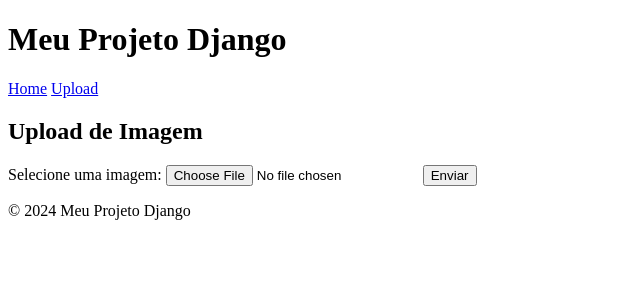
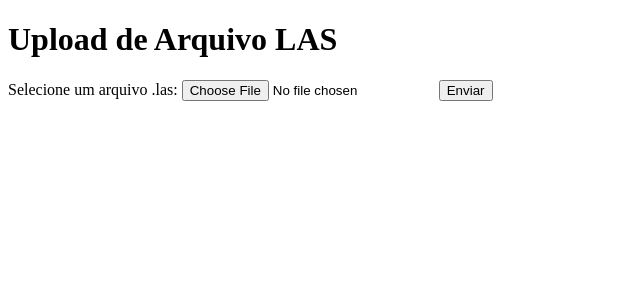
Before and after one commit to AnthonyVinicius/CIMAS-TPF-Cloud-Points, a Django app: page /upload/ in a window 1280 px wide. Shown: the top 300 px of the page, without its empty margins (0-640 px from the left). Run offline with Django 5.2, Linux system fonts and the light colour scheme.

Commit message:
Adicionado suporte à visualização e correções no upload de nuvem de pontos

```diff
--- a/app/templates/base.html
+++ b/app/templates/base.html
@@ -1,5 +1,5 @@
 <!DOCTYPE html>
-<html lang="pt-BR">
+<html lang="pt-br">
 <head>
     <meta charset="UTF-8">
     <meta name="viewport" content="width=device-width, initial-scale=1.0">
@@ -10,14 +10,13 @@
         <h1>Meu Projeto Django</h1>
         <nav>
             <a href="/">Home</a>
-            <a href="/upload/">Upload</a>
+            <a href="/upload/">Upload de Arquivo</a>
         </nav>
     </header>
-    <main>
-        {% block content %}{% endblock %}
-    </main>
-    <footer>
-        <p>&copy; 2024 Meu Projeto Django</p>
-    </footer>
+
+    <div>
+        {% block content %}
+        {% endblock %}
+    </div>
 </body>
 </html>
--- /dev/null
+++ b/tasks/forms.py
@@ -0,0 +1,4 @@
+from django import forms
+
+class UploadForm(forms.Form):
+    arquivo = forms.FileField(label='Selecione um arquivo .las', required=True)
--- a/tasks/templates/upload_image.html
+++ b/tasks/templates/upload_image.html
@@ -1,58 +1,25 @@
-{% extends "base.html" %}
-
-{% block title %}Upload de Imagem{% endblock %}
-
-{% block content %}
-<h2>Upload de Imagem</h2>
-<form id="uploadForm" method="POST" enctype="multipart/form-data">
-    {% csrf_token %}
-    <label for="image">Selecione uma imagem:</label>
-    <input type="file" name="image" id="image" required>
-    <button type="submit">Enviar</button>
-</form>
-
-<div id="previewContainer" style="display:none; margin-top:20px;">
-    <h3>Imagem Carregada:</h3>
-    <img id="imagePreview" src="#" alt="Pré-visualização" style="max-width:100%; height:auto;">
-</div>
-
-<script>
-    const uploadForm = document.getElementById('uploadForm');
-    const imageInput = document.getElementById('image');
-    const previewContainer = document.getElementById('previewContainer');
-    const imagePreview = document.getElementById('imagePreview');
-
-    // Quando o formulário for enviado
-    uploadForm.addEventListener('submit', async function(e) {
-        e.preventDefault(); // Evita o envio tradicional do formulário
-
-        const formData = new FormData(uploadForm);
-
-        // Envia o arquivo via fetch
-        const response = await fetch("{% url 'upload_view' %}", {
-            method: 'POST',
-            headers: {
-                'X-CSRFToken': "{{ csrf_token }}",
-            },
-            body: formData
-        });
-
-        if (response.ok) {
-            const data = await response.json();
-
-            // Mostra a imagem carregada no navegador
-            const file = imageInput.files[0];
-            const fileReader = new FileReader();
-
-            fileReader.onload = function(e) {
-                previewContainer.style.display = "block";
-                imagePreview.src = e.target.result; // Define a imagem como preview
-            };
-
-            fileReader.readAsDataURL(file); // Converte a imagem para URL base64
-        } else {
-            alert('Erro ao enviar a imagem.');
-        }
-    });
-</script>
-{% endblock %}
+<!DOCTYPE html>
+<html lang="en">
+<head>
+    <meta charset="UTF-8">
+    <meta name="viewport" content="width=device-width, initial-scale=1.0">
+    <title>Upload de Arquivo LAS</title>
+</head>
+<body>
+    <h1>Upload de Arquivo LAS</h1>
+    {% if error %}
+        <p style="color: red;">{{ error }}</p>
+    {% endif %}
+    {% if pontos %}
+        <h2>Arquivo Processado com Sucesso</h2>
+        <p>Aqui estão os pontos do arquivo:</p>
+        <pre>{{ pontos }}</pre>
+    {% endif %}
+    <form method="POST" enctype="multipart/form-data">
+        {% csrf_token %}
+        <label for="file">Selecione um arquivo .las:</label>
+        <input type="file" id="file" name="file" accept=".las" required>
+        <button type="submit">Enviar</button>
+    </form>
+</body>
+</html>
--- a/tasks/views.py
+++ b/tasks/views.py
@@ -1,18 +1,33 @@
 from django.shortcuts import render
-from django.shortcuts import render
-from django.http import JsonResponse
-from django.conf import settings
-from django.core.files.storage import FileSystemStorage
+from tasks.utils import process_and_visualize_las
+import os
 
 def upload_view(request):
-    if request.method == 'POST' and request.FILES.get('image'):
-        uploaded_image = request.FILES['image']
+    if request.method == "POST" and request.FILES.get("file"):
+        uploaded_file = request.FILES["file"]
 
-        # Salva a imagem no diretório de mídia
-        fs = FileSystemStorage()
-        filename = fs.save(uploaded_image.name, uploaded_image)
-        file_url = fs.url(filename)
+        # Diretório temporário para salvar arquivos
+        temp_dir = "temp"
+        if not os.path.exists(temp_dir):
+            os.makedirs(temp_dir)
 
-        return JsonResponse({'image_url': file_url})
+        # Caminho completo do arquivo a ser salvo
+        file_path = os.path.join(temp_dir, uploaded_file.name)
 
-    return render(request, 'upload_image.html')
+        # Salvar o arquivo no diretório temporário
+        with open(file_path, "wb+") as destination:
+            for chunk in uploaded_file.chunks():
+                destination.write(chunk)
+
+        # Chamar a função de processamento e visualização
+        try:
+            process_and_visualize_las(file_path)
+        except Exception as e:
+            return render(request, "upload_image.html", {"error": f"Erro ao processar: {str(e)}"})
+
+        # Remover o arquivo temporário (opcional, se não for necessário guardá-lo)
+        os.remove(file_path)
+
+        return render(request, "upload_image.html", {"message": "Arquivo processado com sucesso!"})
+
+    return render(request, "upload_image.html")
```
Also changed, not shown: requirements.txt (added, +80 -0 lines), tasks/utils.py (added, +51 -0 lines).
